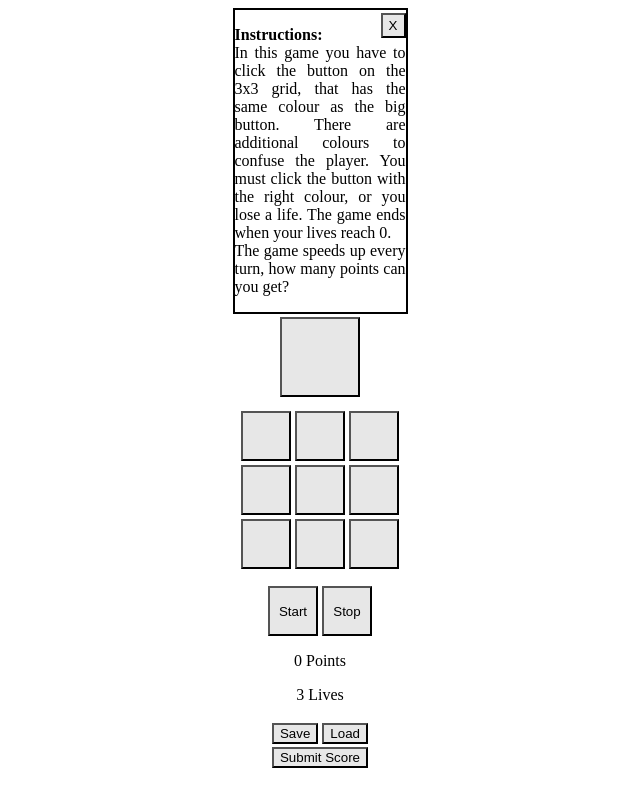
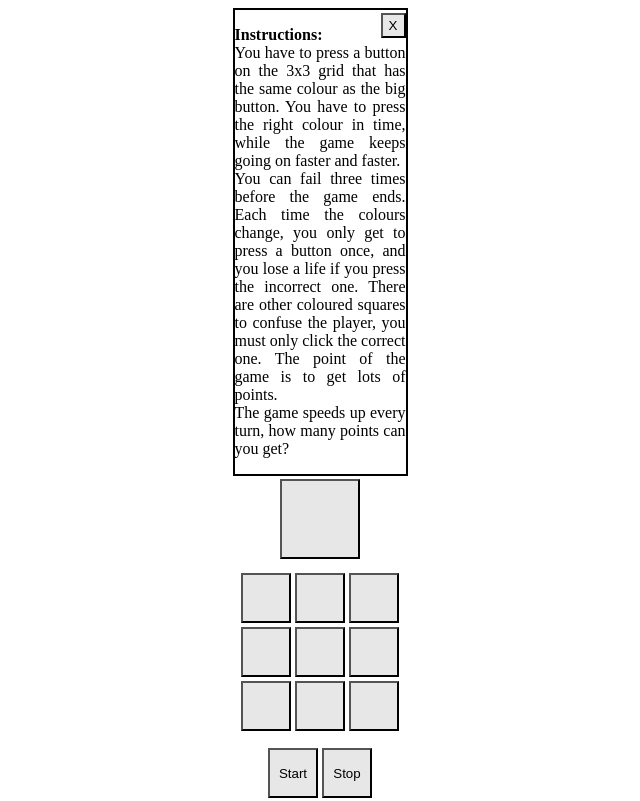
Before and after one commit to aarov/aarov, a plain HTML site: page index.html in a window 1280 px wide. Shown: the top 801 px of the page, without its empty margins (320-960 px from the left). Drawn offline with nearby package versions, Linux system fonts and the light colour scheme.

Commit message:
instructions fixed

```diff
--- a/index.html
+++ b/index.html
@@ -1,7 +1,7 @@
 <!DOCTYPE html>
 <html>
 <head>
-  <title>Press the right button</title>
+  <title>Speed test</title>
   <meta charset="utf-8"/>
   <style>
 
@@ -33,12 +33,13 @@
     border-style: solid;
     border-color: black;
     display: block;
+
   }
 
   div#wrapper {
     text-align: center;
     width: 175px;
-    height: 800px;
+    height: 1000px;
     margin: 0 auto;
   }
 
@@ -336,7 +337,7 @@
       "messageType": "SETTING",
       "options": {
       	"width": 175, //px
-        "height": 800 //px
+        "height": 1000 //px
         }
     };
     window.parent.postMessage(settingMsg, "*");
@@ -351,11 +352,15 @@
     <div id="instructions">
       <button id="close">X</button>
       <p style="text-align:justify;">
-        <b>Instructions:</b><br>In this game you have to click the button on
-        the 3x3 grid, that has the same colour as the big button. There are
-        additional colours to confuse the player. You must click the button
-        with the right colour, or you lose a life. The game ends when your
-        lives reach 0.
+        <b>Instructions:</b><br>
+        You have to press a button on the 3x3 grid that has the same colour as
+        the big button. You have to press the right colour in time, while the
+        game keeps going on faster and faster.<br>
+        You can fail three times before the game ends. Each time the colours
+        change, you only get to press a button once, and you lose a life if
+        you press the incorrect one.
+        There are other coloured squares to confuse the player, you must only
+        click the correct one. The point of the game is to get lots of points.
         <br> The game speeds up every turn, how many points can you get?
       </p>
     </div>
```
